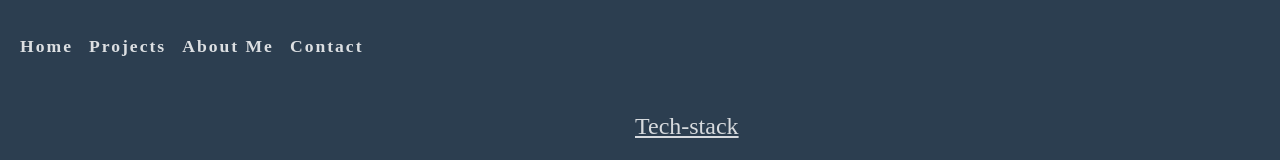
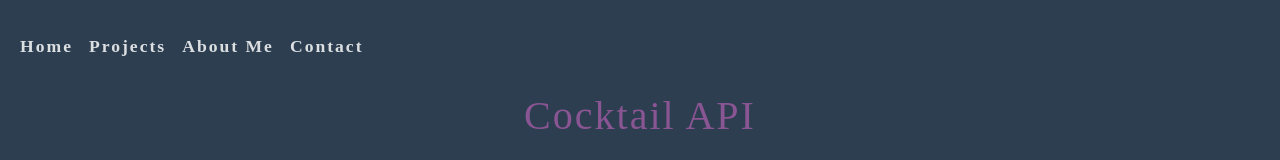
Before and after one commit to VanMeerbeeckBenny/Portfolio, a Vue app: page /API in a window 1280 px wide. Shown: the top 160 px of the page. Built offline with nearby package versions, Linux system fonts and the light colour scheme.

Commit message:
Add prop title

```diff
--- a/src/views/APICocktailView.vue
+++ b/src/views/APICocktailView.vue
@@ -7,7 +7,7 @@ const videoLink ="https://www.youtube.com/embed/itQLBGQyTX8";
 </script>
 
 <template>
-   <ProjectPresentationTemplate>
+   <ProjectPresentationTemplate header-text="Cocktail API">
     <template #video-and-repo>
         <ProjectSample :video-clip-link= videoLink
                       repository-link="#" ></ProjectSample>
```
